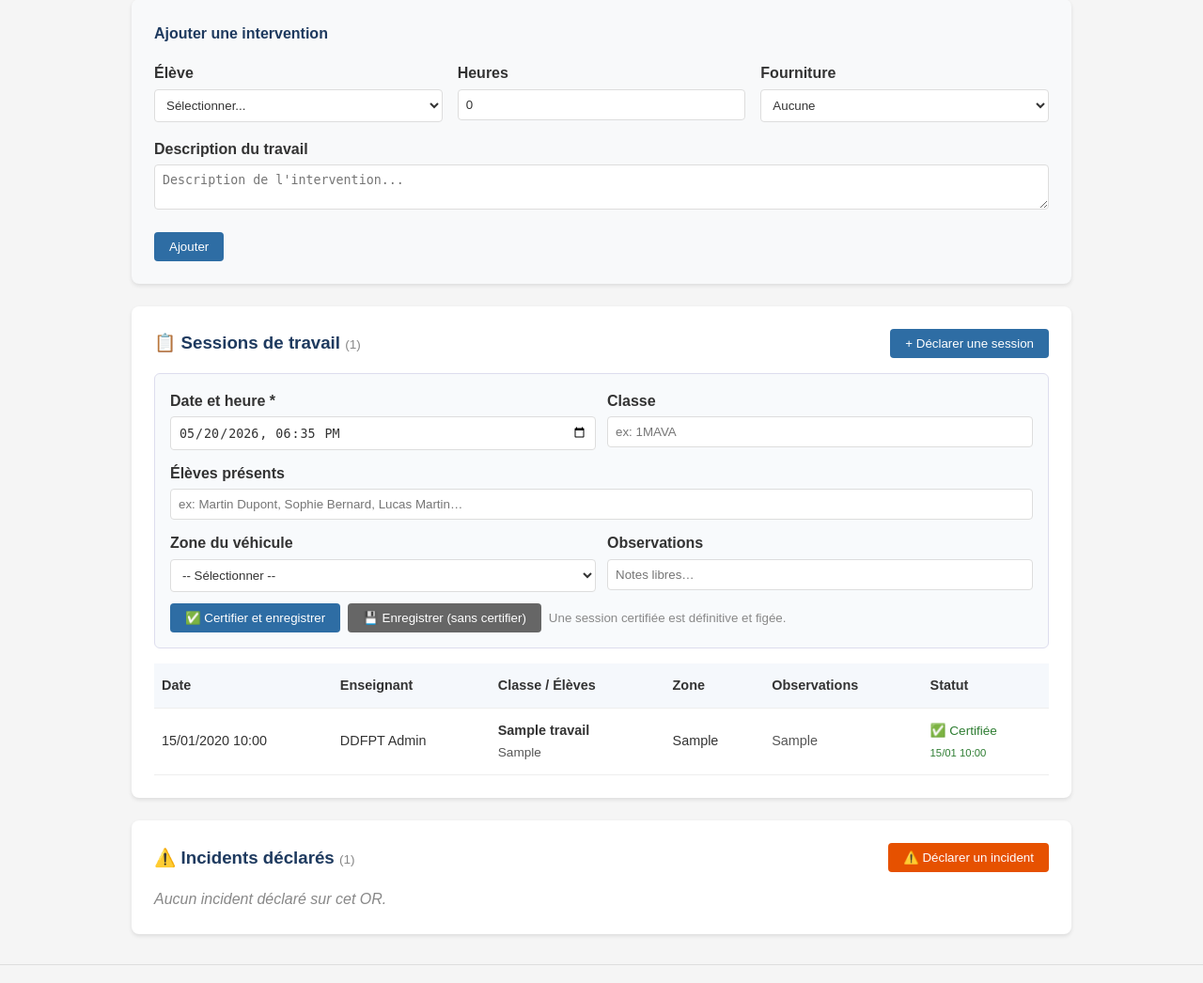
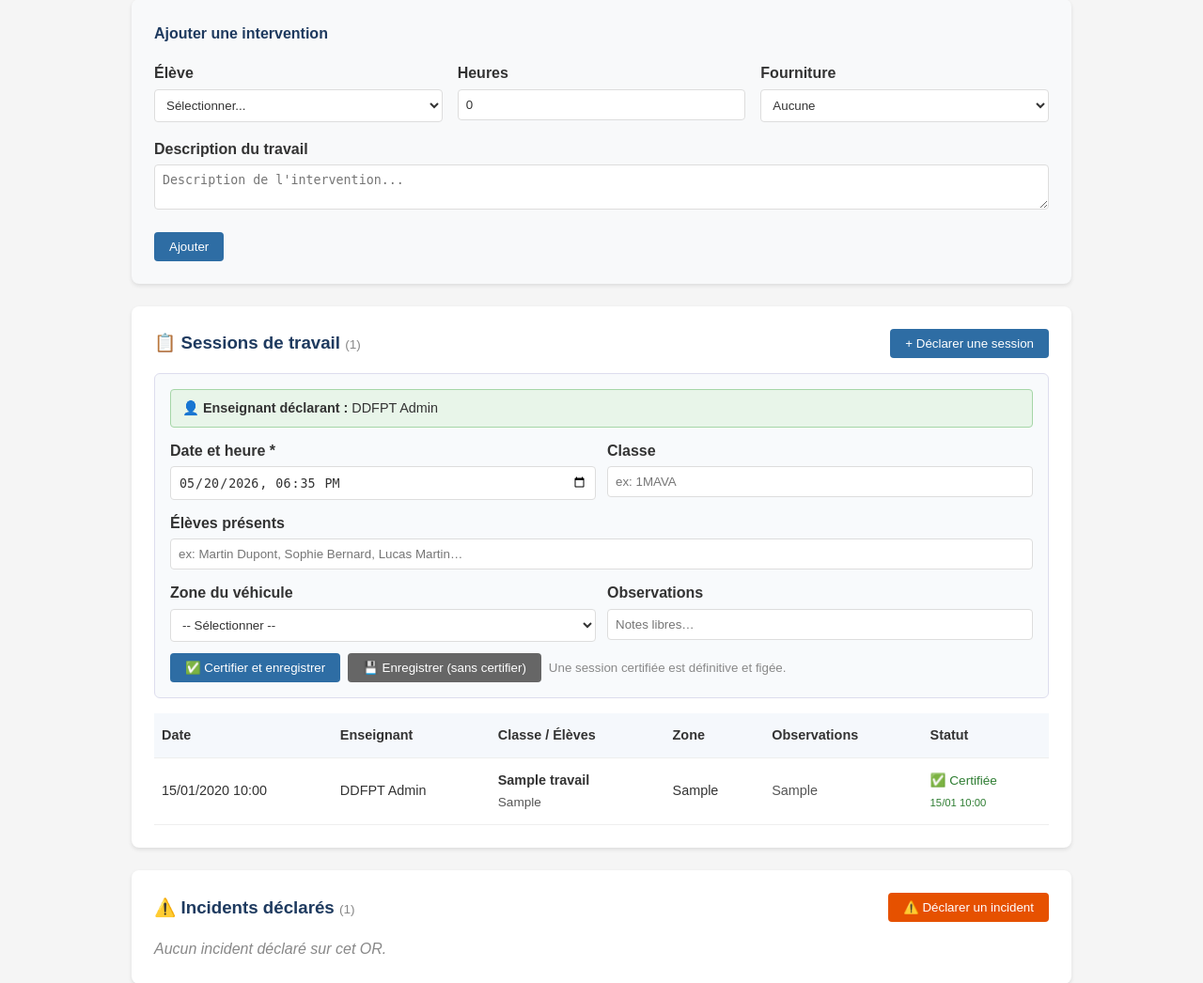
Before and after one commit to cv2b79/meca-auto, a Flask app: page /ordres/1 in a window 1280 px wide, after a click on "+ Déclarer une session". Shown: the part 1179-2225 px from the top of the page at 94% size. Run offline with Flask 3, Linux system fonts and the light colour scheme; a user stored in the database is signed in; tables that the repository leaves empty hold one stand-in row (values such as "Sample post").

Commit message:
Sessions : afficher nom enseignant declarant dans le formulaire
Co-Authored-By: Claude Sonnet 4.6 <noreply@anthropic.com>

```diff
--- a/app/templates/ordres/view.html
+++ b/app/templates/ordres/view.html
@@ -241,6 +241,9 @@
     {% if current_user.role in ('ddfpt','enseignant') %}
     <div id="form-session" style="display:none; background:#f8fafc; border:1px solid #dde; border-radius:6px; padding:1rem; margin-bottom:1rem;">
         <form method="POST" action="{{ url_for('sessions.session_new', or_id=or_obj.id) }}">
+            <div style="background:#e8f5e9; border:1px solid #a5d6a7; border-radius:4px; padding:0.5rem 0.75rem; margin-bottom:0.75rem; font-size:0.9rem;">
+                👤 <strong>Enseignant déclarant :</strong> {{ current_user.prenom }} {{ current_user.nom }}
+            </div>
             <div style="display:grid; grid-template-columns:1fr 1fr; gap:0.75rem;">
                 <div class="form-group" style="margin:0;">
                     <label>Date et heure *</label>
```
